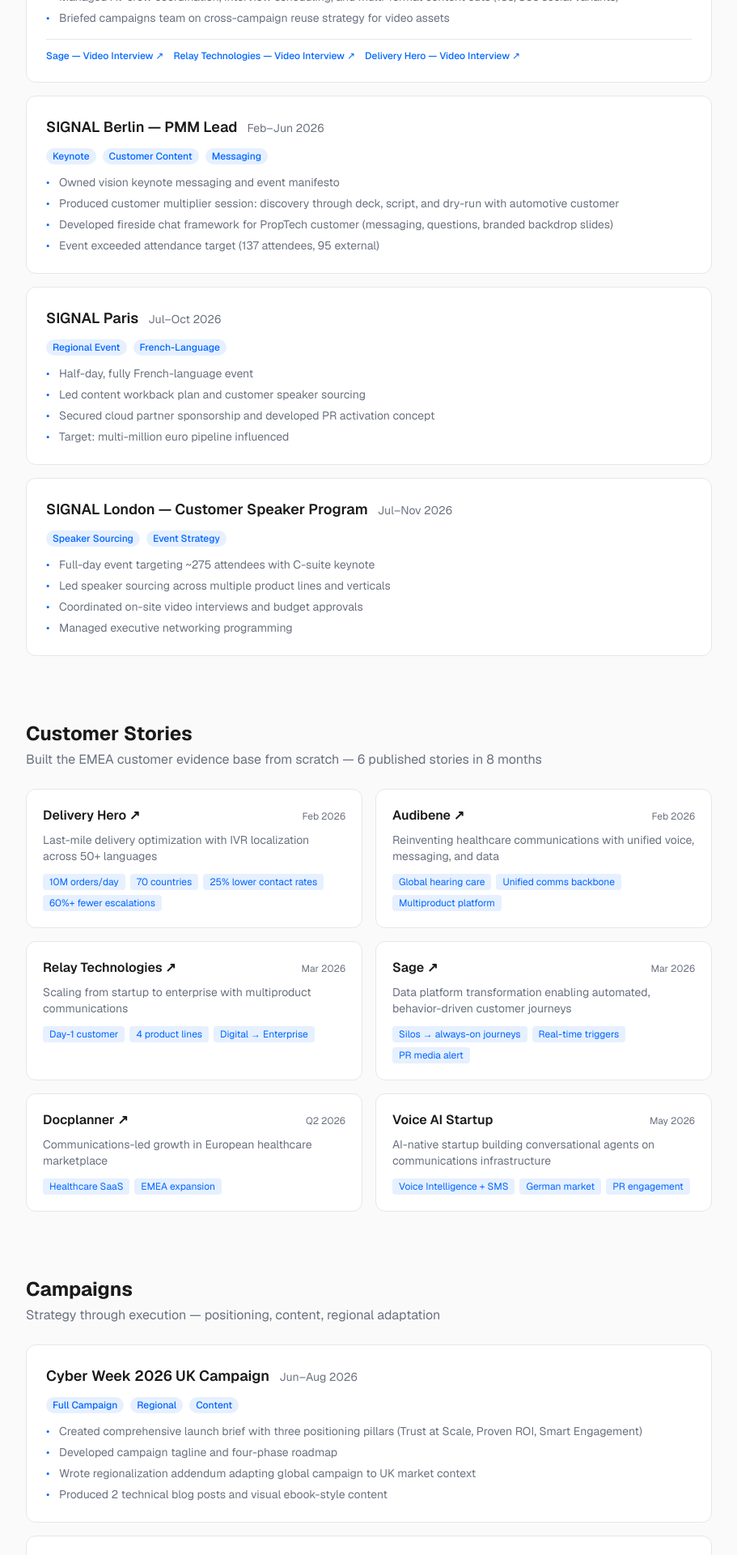
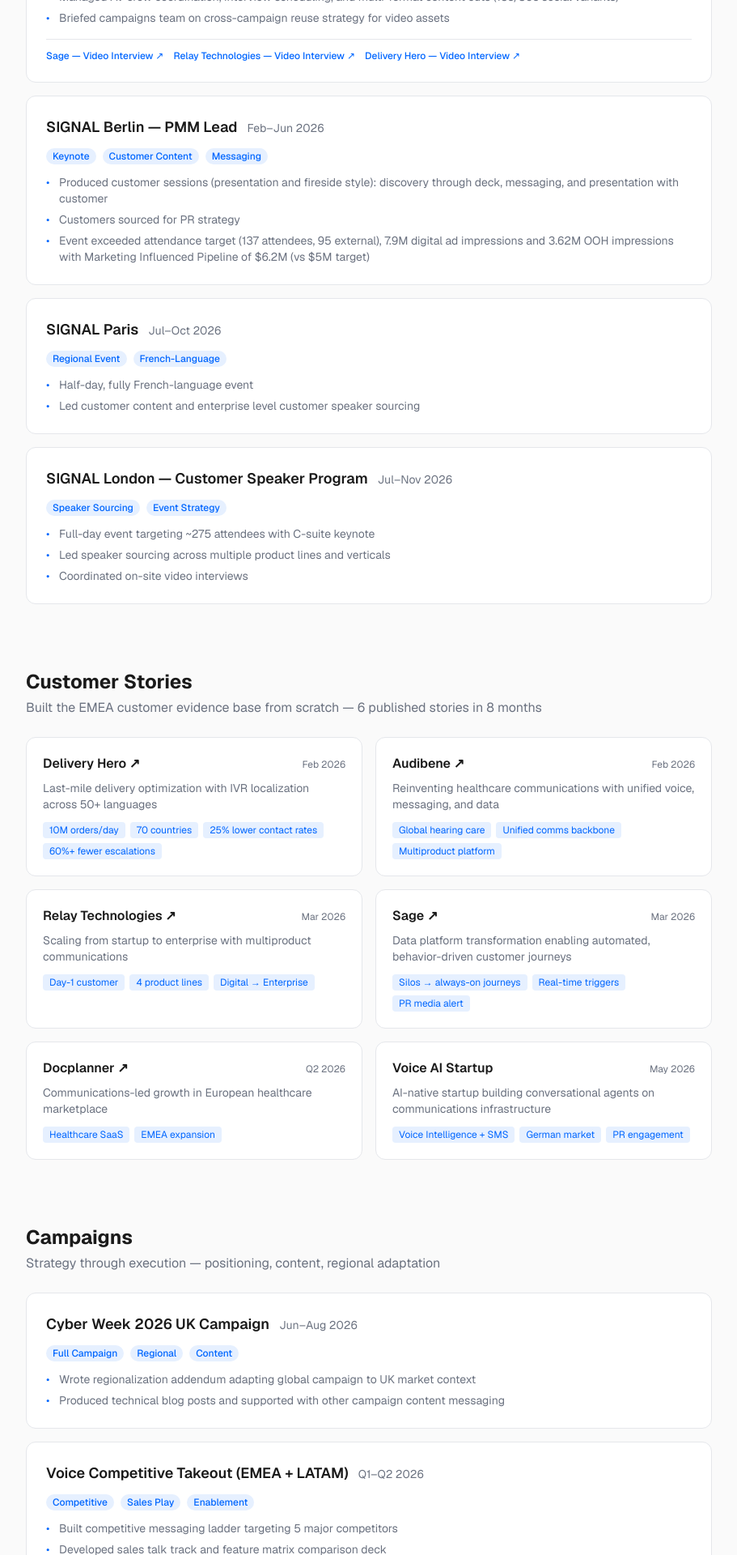
Before and after one commit to ndullur2022/pmm-portfolio, a Next.js app: page / in a window 1280 px wide. Shown: the part 880-2800 px from the top of the page at 81% size, without its empty margins (184-1095 px from the left). Built offline with nearby package versions, Linux system fonts and the light colour scheme.

Commit message:
Refine project descriptions and update titles
Updated various project descriptions and bullet points for clarity and specificity. Adjusted titles and removed outdated content.

```diff
--- a/src/app/page.tsx
+++ b/src/app/page.tsx
@@ -7,7 +7,7 @@
         <p className="text-xl text-muted mb-6">Product Marketing Specialist</p>
         <p className="text-lg leading-relaxed max-w-2xl">
           Product marketer at Twilio covering the Communications Platform (CPaaS) portfolio across EMEA.
-          I build the systems, tools, and narratives that connect product capabilities to revenue outcomes —
+          I build the systems, tools, and narratives that connect global product capabilities to regional narratives —
           from positioning and competitive intelligence to sales enablement and flagship event content.
         </p>
         <nav className="mt-8 flex flex-wrap gap-3">
@@ -63,10 +63,9 @@
           timeline="Feb–Jun 2026"
           tags={["Keynote", "Customer Content", "Messaging"]}
           bullets={[
-            "Owned vision keynote messaging and event manifesto",
-            "Produced customer multiplier session: discovery through deck, script, and dry-run with automotive customer",
-            "Developed fireside chat framework for PropTech customer (messaging, questions, branded backdrop slides)",
-            "Event exceeded attendance target (137 attendees, 95 external)",
+            "Produced customer sessions (presentation and fireside style): discovery through deck, messaging, and presentation with customer",
+            "Customers sourced for PR strategy",
+            "Event exceeded attendance target (137 attendees, 95 external), 7.9M digital ad impressions and 3.62M OOH impressions with Marketing Influenced Pipeline of $6.2M (vs $5M target)",
           ]}
         />
         <ProjectCard
@@ -75,9 +74,8 @@
           tags={["Regional Event", "French-Language"]}
           bullets={[
             "Half-day, fully French-language event",
-            "Led content workback plan and customer speaker sourcing",
-            "Secured cloud partner sponsorship and developed PR activation concept",
-            "Target: multi-million euro pipeline influenced",
+            "Led customer content and enterprise level customer speaker sourcing",
+
           ]}
         />
         <ProjectCard
@@ -87,8 +85,7 @@
           bullets={[
             "Full-day event targeting ~275 attendees with C-suite keynote",
             "Led speaker sourcing across multiple product lines and verticals",
-            "Coordinated on-site video interviews and budget approvals",
-            "Managed executive networking programming",
+            "Coordinated on-site video interviews",
           ]}
         />
       </Section>
@@ -147,10 +144,8 @@
           timeline="Jun–Aug 2026"
           tags={["Full Campaign", "Regional", "Content"]}
           bullets={[
-            "Created comprehensive launch brief with three positioning pillars (Trust at Scale, Proven ROI, Smart Engagement)",
-            "Developed campaign tagline and four-phase roadmap",
             "Wrote regionalization addendum adapting global campaign to UK market context",
-            "Produced 2 technical blog posts and visual ebook-style content",
+            "Produced technical blog posts and supported with other campaign content messaging",
           ]}
         />
         <ProjectCard
@@ -158,10 +153,11 @@
           timeline="Q1–Q2 2026"
           tags={["Competitive", "Sales Play", "Enablement"]}
           bullets={[
-            "Built competitive messaging ladder targeting 5 major voice competitors",
-            "Developed FinServ-specific talk track and feature matrix comparison deck",
+            "Built competitive messaging ladder targeting 5 major competitors",
+            "Developed sales talk track and feature matrix comparison deck",
             "Delivered enablement session for field sales team",
-            "Created full takeout enablement deck for account executives",
+            "Created full takeout enablement deck for sales",
+            "15.2mil eARR pipe generated",
           ]}
         />
         <ProjectCard
@@ -175,13 +171,12 @@
           ]}
         />
         <ProjectCard
-          title="Agent Productivity / Voice AI Campaign"
+          title="Voice AI Campaign"
           timeline="Jan–Apr 2026"
           tags={["Webinar", "Sales Play", "ISV"]}
           bullets={[
-            "Prepared webinar Q&A content and regional sales play one-pager",
+            "Prepared webinar content and regional sales play one-pager",
             "Developed ISV customer stories for voice AI awareness phase",
-            "Set measurable OKR for pipeline influence from AI-native ISV cohort",
           ]}
         />
       </Section>
@@ -194,18 +189,8 @@
           tags={["Interactive Tool", "Methodology", "Talk Track"]}
           bullets={[
             "Built interactive tool helping AEs quantify 'build on platform' vs. 'buy SaaS' for prospects",
-            "Created methodology audit (v3) with sourced data from analyst firms and internal benchmarks",
+            "Conducted internal GTM research and audit to understand customer pain points and buyer sentiment",
             "Developed accompanying AE talk track and productionization roadmap",
-          ]}
-        />
-        <ProjectCard
-          title="Cost of Inaction Calculator"
-          timeline="Jun 2026"
-          tags={["ROI Tool", "Pipeline Acceleration"]}
-          bullets={[
-            "Working prototype quantifying revenue at risk from delayed platform adoption",
-            "Full spec with calculator logic, methodology page, and playbook audit",
-            "AE talk track for positioning during discovery calls",
           ]}
         />
         <ProjectCard
@@ -216,18 +201,6 @@
             "Built web app connected to AI and product documentation APIs",
             "Pulls authoritative data residency and regulatory compliance data for priority EMEA countries",
             "Generates talk tracks and solutions for products lacking data residency",
-            "Working with legal team on source vetting for production deployment",
-          ]}
-        />
-        <ProjectCard
-          title="EMEA Quarterly Newsletter"
-          timeline="Launched Feb 2026 — 3 editions shipped"
-          tags={["Sales Comms", "Net-New Channel"]}
-          bullets={[
-            "Conceived and launched recurring newsletter bridging product marketing and regional sales",
-            "Pitched to leadership, designed format, wrote content across product updates, customer proof, and competitive intel",
-            "Distributed to entire EMEA marketing and sales organization",
-            "Directly addresses seller feedback on product awareness gaps",
           ]}
         />
         <ProjectCard
@@ -262,16 +235,6 @@
             "Country-by-country competitive analysis across 4 priority EMEA markets",
             "Identified top 3 competitors per market with positioning differentiation",
             "Developed market-specific battle cards for field sales",
-          ]}
-        />
-        <ProjectCard
-          title="Data Residency Objection Handling"
-          timeline="Nov 2025–Aug 2026"
-          tags={["Sustained Ownership", "Deal Unblocker"]}
-          bullets={[
-            "Sustained ownership from product private beta through objection deck through AI-powered compliance app",
-            "Covers voice, messaging, and email product lines",
-            "Directly unblocks deals stalled on EMEA data sovereignty concerns",
           ]}
         />
       </Section>
@@ -325,8 +288,8 @@
           <MiniCard title="Scaling Human Connection with AI" description="Global thought leadership deck on the AI + human connection narrative" />
           <MiniCard title="Sales Motion Playbook" description="Global playbook translating product strategy into field execution" />
           <MiniCard title="PMM in Product Lifecycle" description="Internal framework defining product marketing's role in the PDLC" />
-          <MiniCard title="Platform Offsite Dashboard" description="Scripted workstream tracker driving cross-team accountability" />
-          <MiniCard title="Conversation Platform Launch" description="Contributed positioning and launch briefs for new platform capabilities" />
+          <MiniCard title="Platform Dashboard" description="Scripted workstream tracker driving cross-team accountability" />
+          <MiniCard title="Conversation Platform Launch" description="Contributed to regional positioning and localization for new platform launches" />
           <MiniCard title="SMS Data Residency GTM" description="Private beta pipeline tracking, blog strategy, and sales enablement" />
         </div>
       </Section>
```
